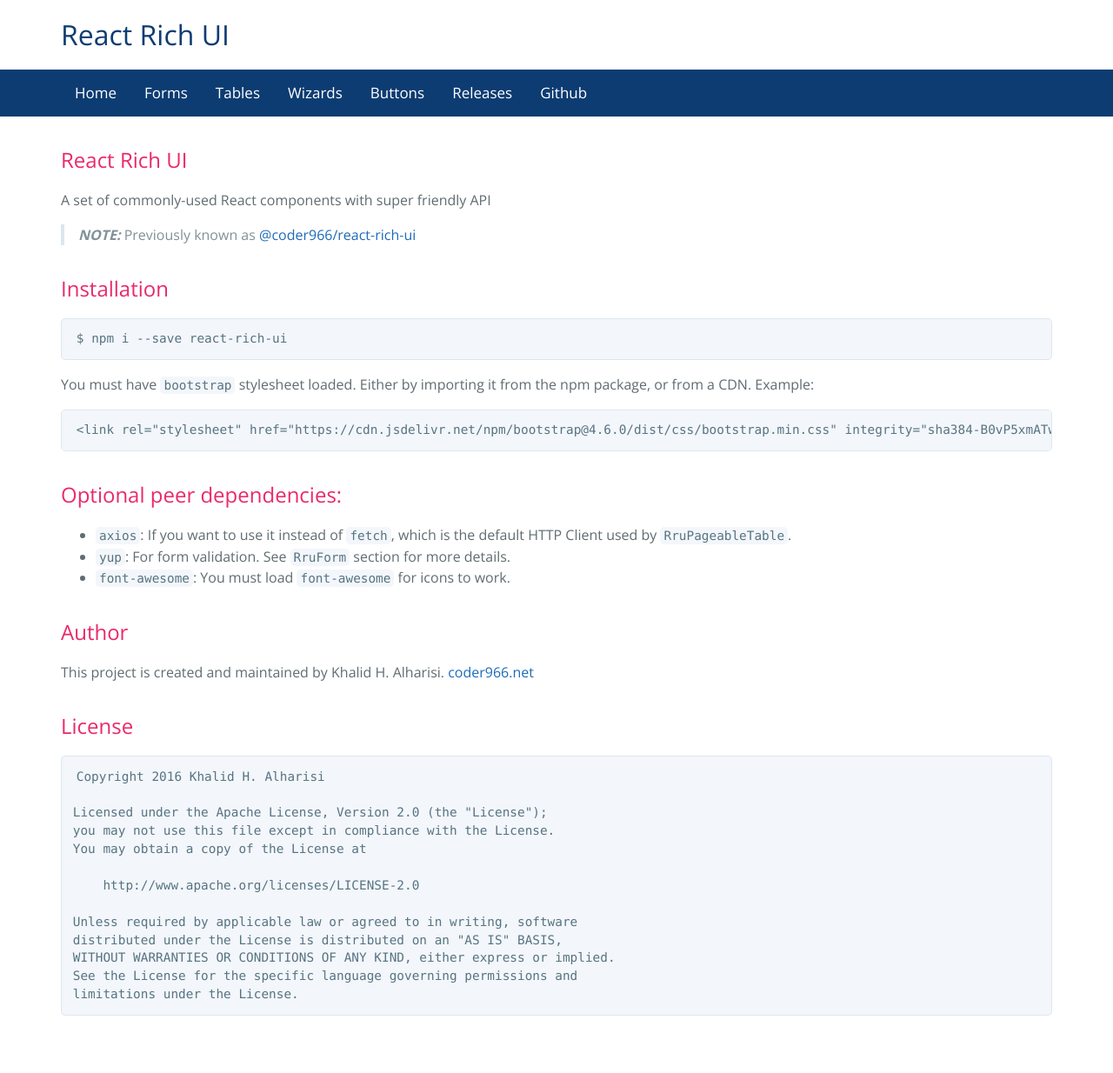
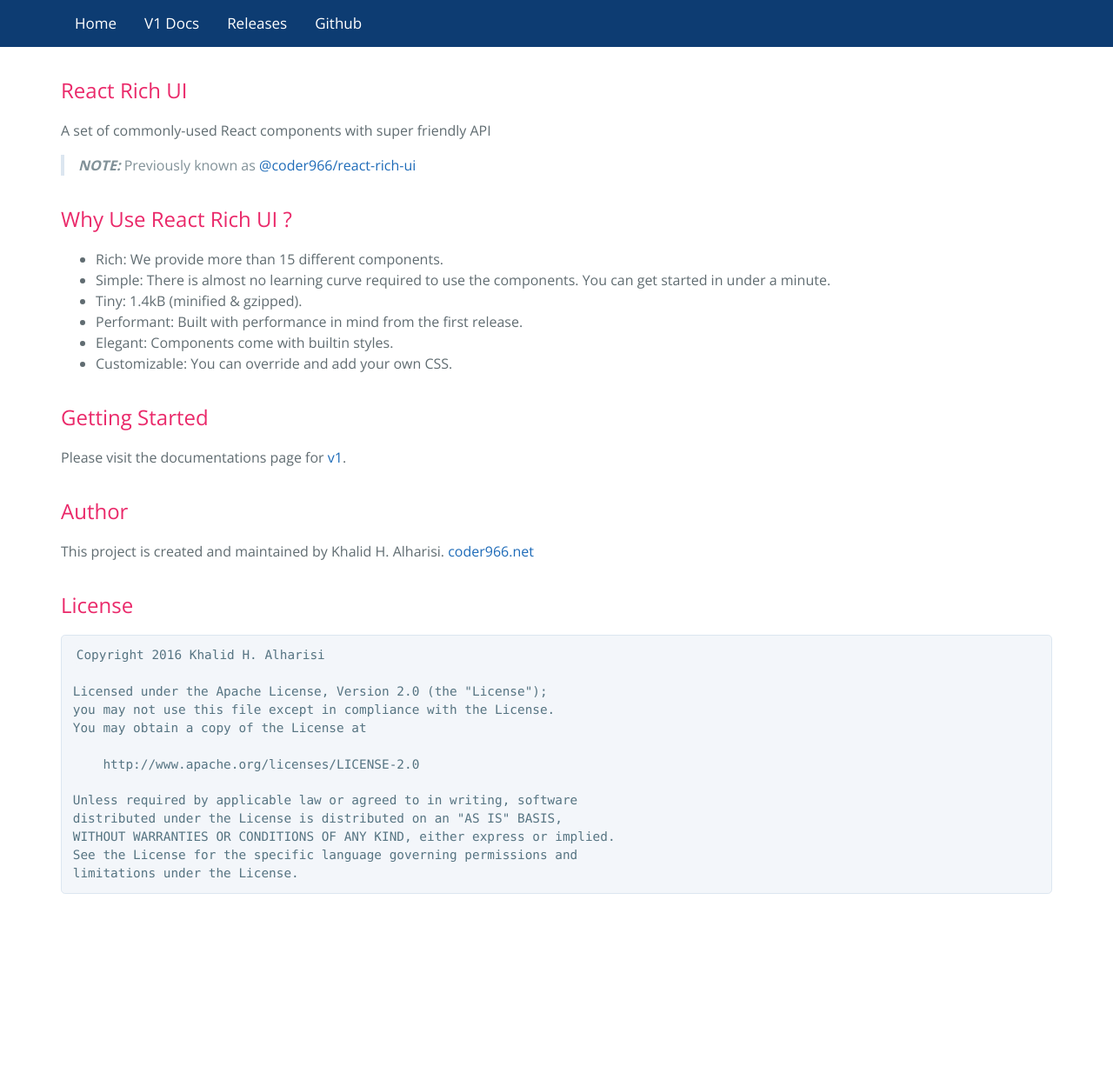
Before and after one commit to coder966/react-rich-ui, a Jekyll site: the page built from index.md, in a window 1280 px wide. Shown: the whole page at 87% size. Built offline with Jekyll 4.4.1, drawn with Linux system fonts in a browser that asks for light colours; our own code applies the rules of GitHub Pages for plain Markdown files; after the commit the page ends 1094 px from its top, so only the background shows below that.

Commit message:
website: prepare for v2

````diff
--- a/_layouts/default.html
+++ b/_layouts/default.html
@@ -10,17 +10,14 @@
   </head>
   <body>
     <header>
-      <div class='header container'>
+      <!-- <div class='header container'>
         <a href='/'>React Rich UI</a>
-      </div>
+      </div> -->
       <input type='checkbox' id='nav-checkbox' />
       <nav>
         <div class='container'>
           <a class='nav-item' href='/'>Home</a>
-          <a class='nav-item' href='/docs/v1/RruForm'>Forms</a>
-          <a class='nav-item' href='/docs/v1/RruPageableTable'>Tables</a>
-          <a class='nav-item' href='/docs/v1/RruStepsWizard'>Wizards</a>
-          <a class='nav-item' href='/docs/v1/RruButton'>Buttons</a>
+          <a class='nav-item' href='/docs/v1/get-started'>V1 Docs</a>
           <a class='nav-item' href='/CHANGELOG'>Releases</a>
           <a class='nav-item' href='https://github.com/coder966/react-rich-ui' target='_blank'>Github</a>
           <label class='nav-item icon' for='nav-checkbox' />
--- a/index.md
+++ b/index.md
@@ -3,21 +3,16 @@
 
 > **_NOTE:_**  Previously known as [@coder966/react-rich-ui](https://www.npmjs.com/package/@coder966/react-rich-ui){:target="_blank"}
 
-## Installation
+## Why Use React Rich UI ?
+- Rich: We provide more than 15 different components.
+- Simple: There is almost no learning curve required to use the components. You can get started in under a minute.
+- Tiny: 1.4kB (minified & gzipped).
+- Performant: Built with performance in mind from the first release.
+- Elegant: Components come with builtin styles.
+- Customizable: You can override and add your own CSS.
 
-```bash
-$ npm i --save react-rich-ui
-```
-
-You must have `bootstrap` stylesheet loaded. Either by importing it from the npm package, or from a CDN. Example:
-```html
-<link rel="stylesheet" href="https://cdn.jsdelivr.net/npm/bootstrap@4.6.0/dist/css/bootstrap.min.css" integrity="sha384-B0vP5xmATw1+K9KRQjQERJvTumQW0nPEzvF6L/Z6nronJ3oUOFUFpCjEUQouq2+l" crossorigin="anonymous">
-```
-
-## Optional peer dependencies:
-- `axios`: If you want to use it instead of `fetch`, which is the default HTTP Client used by `RruPageableTable`.
-- `yup`: For form validation. See `RruForm` section for more details.
-- `font-awesome`: You must load `font-awesome` for icons to work.
+## Getting Started
+Please visit the documentations page for [v1](/docs/v1/get-started).
 
 
 ## Author
````
Also changed, not shown: docs/v1/components/RruButton.md (renamed from docs/v1/RruButton.md, +2 -0 lines), docs/v1/components/RruForm.md (renamed from docs/v1/RruForm.md, +2 -0 lines), docs/v1/components/RruPageableTable.md (renamed from docs/v1/RruPageableTable.md, +2 -0 lines), docs/v1/components/RruStepsWizard.md (renamed from docs/v1/RruStepsWizard.md, +2 -0 lines), docs/v1/get-started.md (added, +26 -0 lines).
